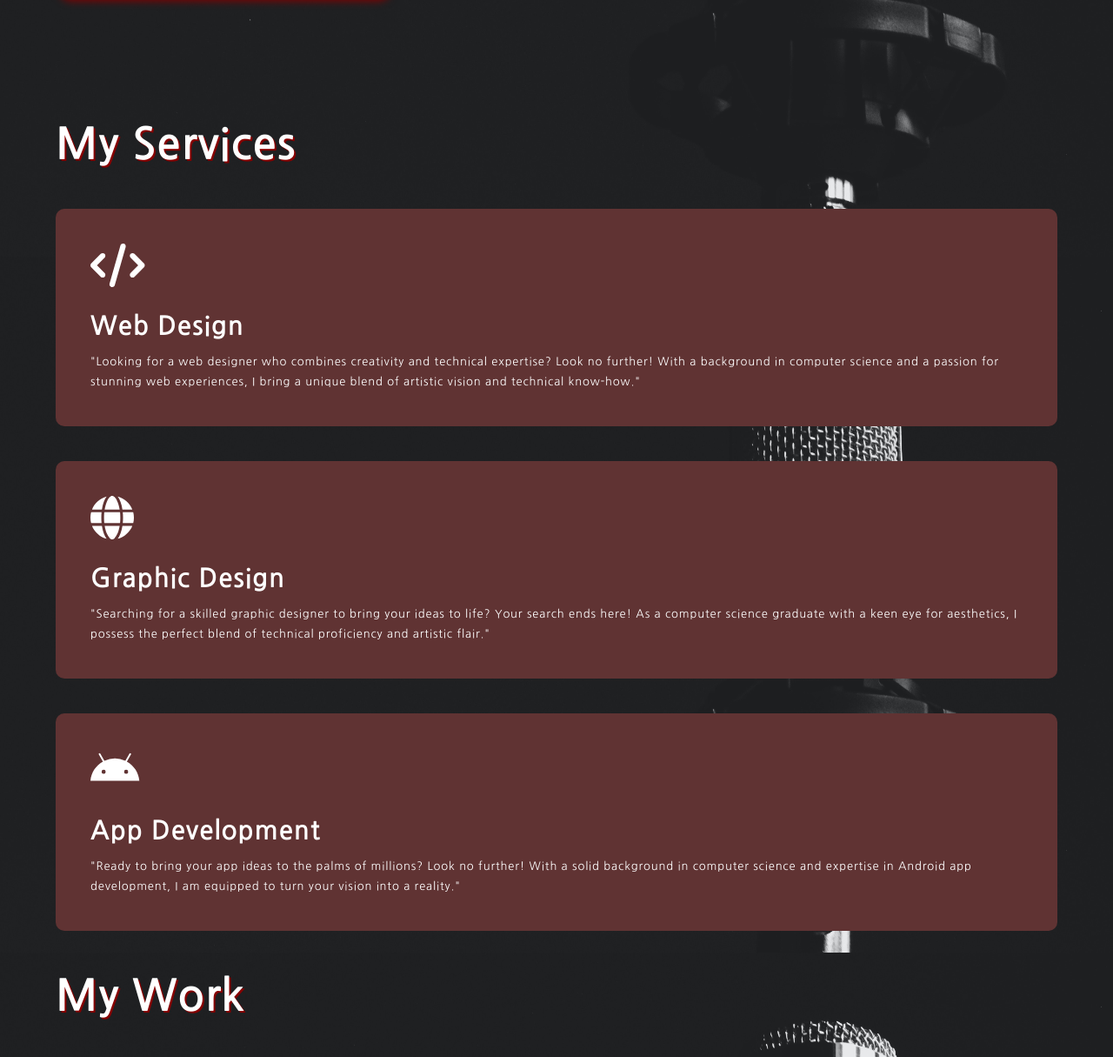
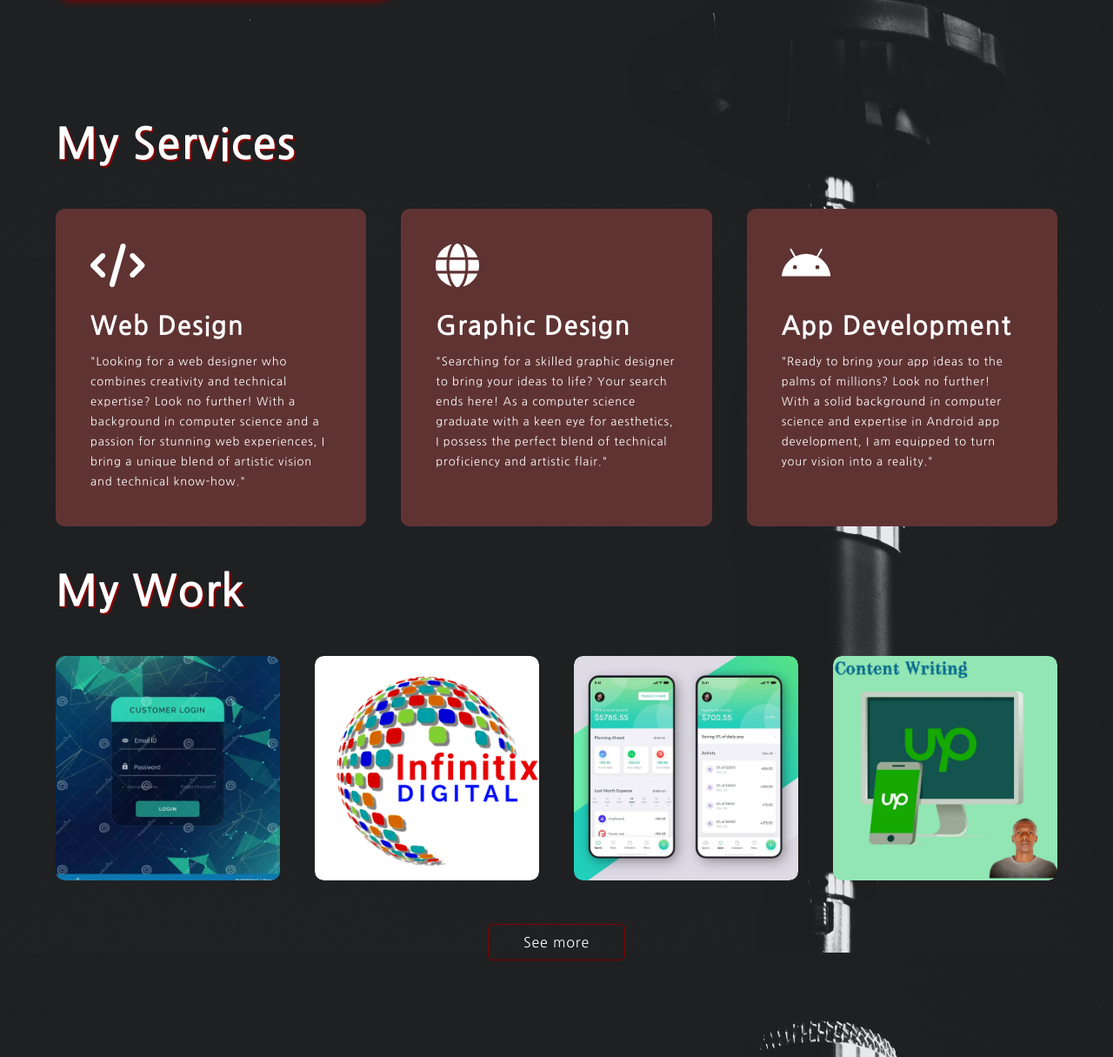
Before and after one commit to AlbertKiama/Pro_code, a PHP site: page / in a window 1280 px wide. Shown: the part 1305-2520 px from the top of the page at 87% size. Run offline with PHP 8.4, Linux system fonts and the light colour scheme; some libraries are stand-ins or nearby versions; some web fonts are replaced.

Commit message:
Grid view

```diff
--- a/index.css
+++ b/index.css
@@ -200,7 +200,7 @@ nav .f-icons {
     padding: 30px 0;
     .services-list {
         display: grid;
-        grid-template: repeat(3, 1fr);
+        grid-template: repeat(1, 1fr) / repeat(3, 1fr);
         grid-gap: 40px;
         margin-top: 50px;
         .service {
```
